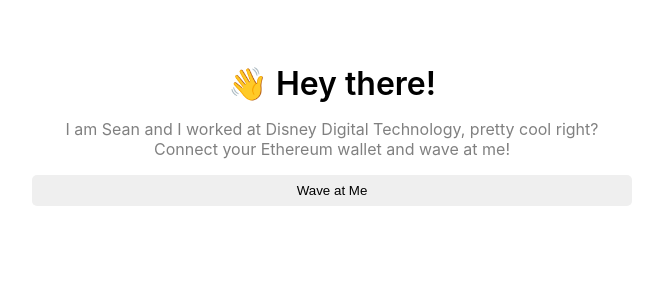
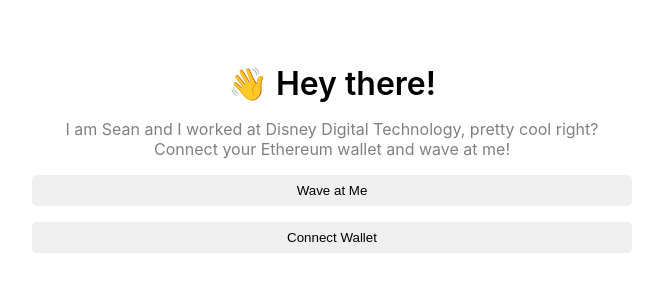
Before and after one commit to SeanPlusPlus/waveportal-starter-project, a React (Create React App) app: page / in a window 1280 px wide. Shown: the top 300 px of the page, without its empty margins (308-971 px from the left). Built offline with nearby package versions, Linux system fonts and the light colour scheme; the HTML template or start-up script is replaced by a standard one.

Commit message:
more connect

```diff
--- a/src/App.js
+++ b/src/App.js
@@ -2,9 +2,6 @@
 import './App.css';
 
 const App = () => {
-  /*
-  * Just a state variable we use to store our user's public wallet.
-  */
   const [currentAccount, setCurrentAccount] = useState("");
 
   const checkIfWalletIsConnected = async () => {
@@ -18,20 +15,38 @@
         console.log("We have the ethereum object", ethereum);
       }
 
-      /*
-      * Check if we're authorized to access the user's wallet
-      */
       const accounts = await ethereum.request({ method: 'eth_accounts' });
 
       if (accounts.length !== 0) {
         const account = accounts[0];
         console.log("Found an authorized account:", account);
-        setCurrentAccount(account)
+        setCurrentAccount(account);
       } else {
         console.log("No authorized account found")
       }
     } catch (error) {
       console.log(error);
+    }
+  }
+
+  /**
+  * Implement your connectWallet method here
+  */
+  const connectWallet = async () => {
+    try {
+      const { ethereum } = window;
+
+      if (!ethereum) {
+        alert("Get MetaMask!");
+        return;
+      }
+
+      const accounts = await ethereum.request({ method: "eth_requestAccounts" });
+
+      console.log("Connected", accounts[0]);
+      setCurrentAccount(accounts[0]);
+    } catch (error) {
+      console.log(error)
     }
   }
 
@@ -43,7 +58,7 @@
     <div className="mainContainer">
       <div className="dataContainer">
         <div className="header">
-          👋 Hey there!
+        👋 Hey there!
         </div>
 
         <div className="bio">
@@ -53,8 +68,18 @@
         <button className="waveButton" onClick={null}>
           Wave at Me
         </button>
+
+        {/*
+        * If there is no currentAccount render this button
+        */}
+        {!currentAccount && (
+          <button className="waveButton" onClick={connectWallet}>
+            Connect Wallet
+          </button>
+        )}
       </div>
     </div>
-    );
-  }
+  );
+}
+
 export default App
```
